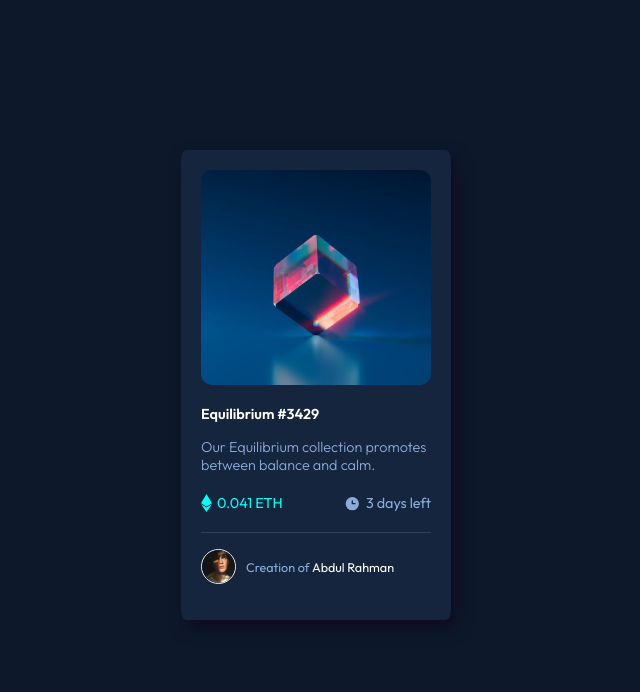
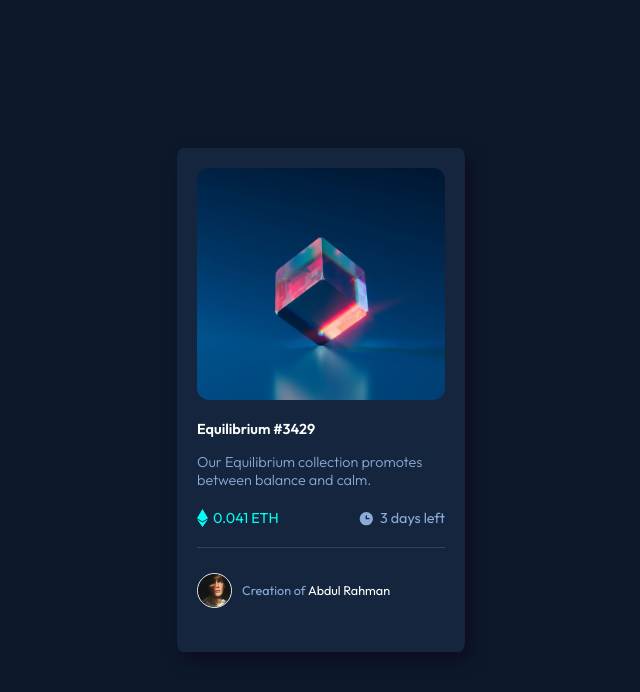
Before and after one commit to abdulrahman45/nft-preview-card, a plain HTML site: page index.html in a window 1280 px wide. Shown: the whole page, without its empty margins (319-959 px from the left). Drawn offline with Linux system fonts and the light colour scheme.

Commit message:
fixed the center card properties

```diff
--- a/CSS/Styles.css
+++ b/CSS/Styles.css
@@ -21,14 +21,16 @@ body{
     color: var(--white);
 }
 .card{
+    position: absolute;
+    width: 16em;
+    height: 28em;
+    top: 50%;
+    left: 50%;
+    margin-top: -14em;
+    margin-left: -8em;
     background-color: var(--cardBG);
     display: flex;
     flex-direction: column;
-    position: absolute;
-    width: 270px;
-    height: 470px;
-    top: 150px;
-    left: 500px;
     padding: 20px;
     border-radius: 2%;
     box-shadow: 5px 8px 16px hsl(250, 54%, 9%);
```
Also changed, not shown: index.html (indentation only).
